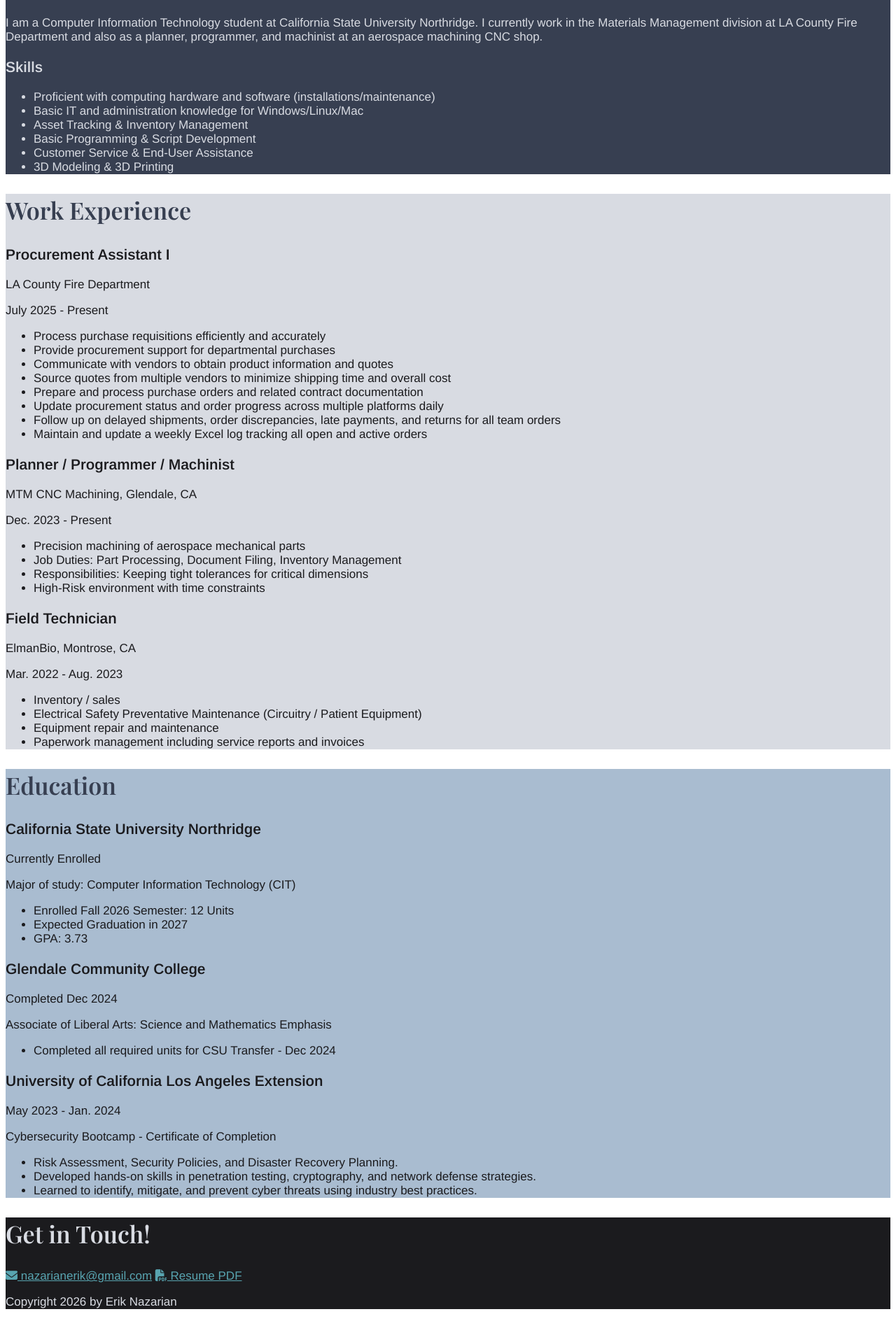
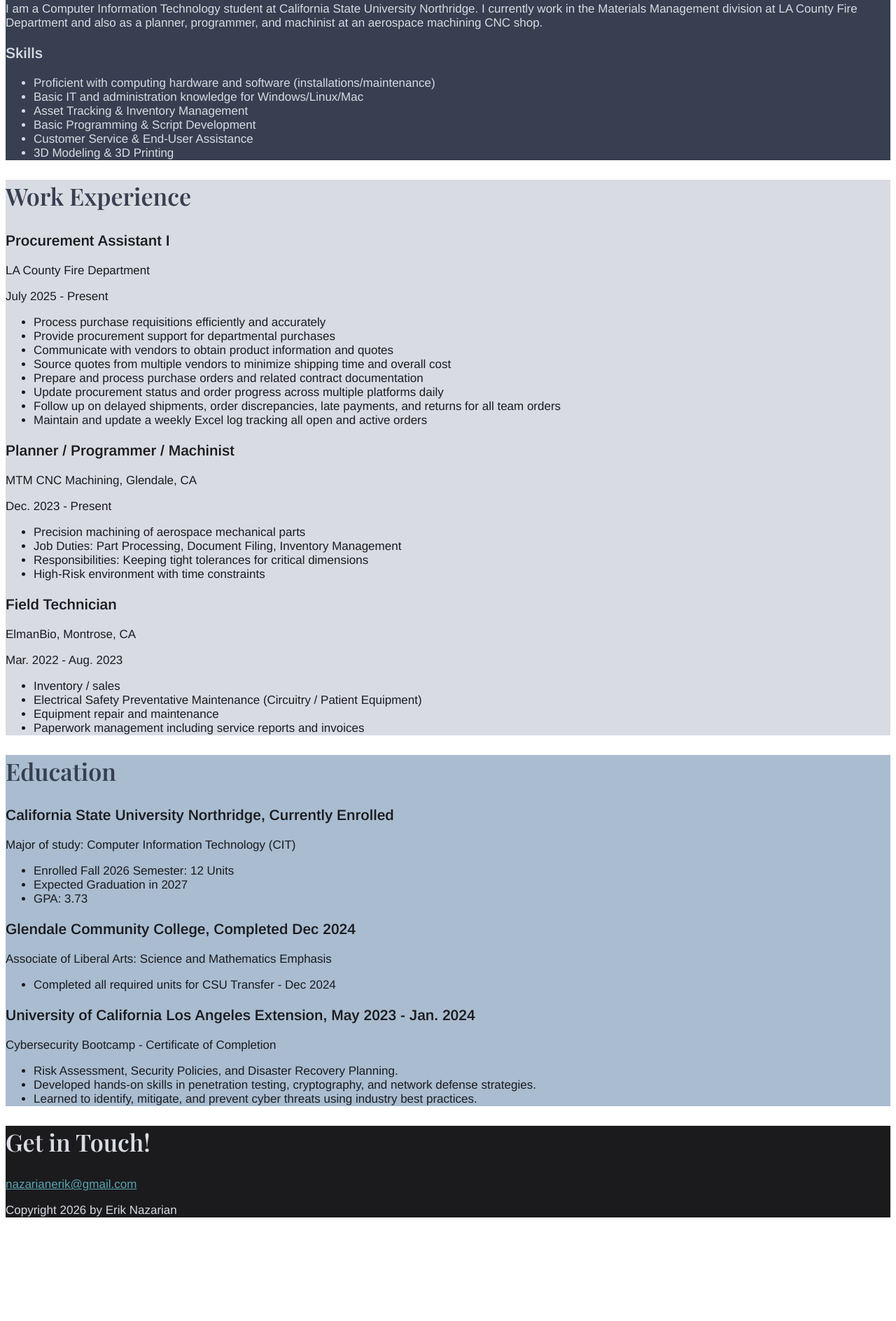
Before and after one commit to nazarianerik/CIT384-HW6, a plain HTML site: page index.html in a window 1280 px wide. Shown: the part 842-2730 px from the top of the page at 70% size. After the commit the page ends 2599 px from the top, so only its background shows below. Drawn offline with nearby package versions, Linux system fonts and the light colour scheme.

Commit message:
index.html

```diff
--- a/index.html
+++ b/index.html
@@ -4,31 +4,15 @@
     <meta charset="UTF-8">
     <meta name="viewport" content="width=device-width, initial-scale=1.0">
     <title>Erik Nazarian | Resume</title>
-
     <link rel="preconnect" href="https://fonts.googleapis.com">
     <link rel="preconnect" href="https://fonts.gstatic.com" crossorigin>
     <link href="https://fonts.googleapis.com/css2?family=Arimo:wght@400;600&family=Playfair+Display:wght@600;800&display=swap" rel="stylesheet">
-
-    <link rel="stylesheet" href="https://cdnjs.cloudflare.com/ajax/libs/font-awesome/6.5.1/css/all.min.css">
-
     <link rel="stylesheet" href="css/styles.css">
 </head>
 <body>
-    <nav>
-        <a href="#about">About</a>
-        <a href="#work">Work Experience</a>
-        <a href="#education">Education</a>
-        <a href="#contact">Contact</a>
-        <a href="Resume%20-%20Nazarian_Erik%202.pdf" download>Download PDF</a>
-    </nav>
-
     <!-- // Intro -->
-    <header id="about">
-        <div class="content-wrap">
-            <div class="column-narrow">
-                <img class="profile-img" src="images/portrait.JPG" alt="Erik Nazarian">
-            </div>
-            <div class="column-wide">
+    <header>
+        <img src="images/portrait.JPG" alt="Erik Nazarian">
         <h1>Erik Nazarian</h1>
         <h2>Undergraduate at CSUN</h2>
         <p>I am a Computer Information Technology student at California State University Northridge. I currently work in the Materials Management division at LA County Fire Department and also as a planner, programmer, and machinist at an aerospace machining CNC shop.</p>
@@ -42,21 +26,16 @@
             <li>Customer Service &amp; End-User Assistance</li>
             <li>3D Modeling &amp; 3D Printing</li>
         </ul>
-            </div>
-        </div>
     </header>
 
     <main>
-        <section class="work-experience" id="work">
-            <div class="content-wrap">
+        <!-- // Work Experience -->
+        <section class="work-experience">
             <h2>Work Experience</h2>
 
-                <div class="column-narrow">
             <h3>Procurement Assistant I</h3>
             <p>LA County Fire Department</p>
             <p>July 2025 - Present</p>
-                </div>
-                <div class="column-wide">
             <ul>
                 <li>Process purchase requisitions efficiently and accurately</li>
                 <li>Provide procurement support for departmental purchases</li>
@@ -67,94 +46,66 @@
                 <li>Follow up on delayed shipments, order discrepancies, late payments, and returns for all team orders</li>
                 <li>Maintain and update a weekly Excel log tracking all open and active orders</li>
             </ul>
-                </div>
 
-                <div class="column-narrow">
             <h3>Planner / Programmer / Machinist</h3>
             <p>MTM CNC Machining, Glendale, CA</p>
             <p>Dec. 2023 - Present</p>
-                </div>
-                <div class="column-wide">
             <ul>
                 <li>Precision machining of aerospace mechanical parts</li>
                 <li>Job Duties: Part Processing, Document Filing, Inventory Management</li>
                 <li>Responsibilities: Keeping tight tolerances for critical dimensions</li>
                 <li>High-Risk environment with time constraints</li>
             </ul>
-                </div>
 
-                <div class="column-narrow">
             <h3>Field Technician</h3>
             <p>ElmanBio, Montrose, CA</p>
             <p>Mar. 2022 - Aug. 2023</p>
-                </div>
-                <div class="column-wide">
             <ul>
                 <li>Inventory / sales</li>
                 <li>Electrical Safety Preventative Maintenance (Circuitry / Patient Equipment)</li>
                 <li>Equipment repair and maintenance</li>
                 <li>Paperwork management including service reports and invoices</li>
             </ul>
-                </div>
-            </div>
         </section>
 
 
-        <section class="education" id="education">
-            <div class="content-wrap">
+        <!-- // Education -->
+        <section class="education">
             <h2>Education</h2>
 
-                <div class="column-narrow">
-                    <h3>California State University Northridge</h3>
-                    <p>Currently Enrolled</p>
-                </div>
-                <div class="column-wide">
+            <h3>California State University Northridge, Currently Enrolled</h3>
             <p>Major of study: Computer Information Technology (CIT)</p>
             <ul>
                 <li>Enrolled Fall 2026 Semester: 12 Units</li>
                 <li>Expected Graduation in 2027</li>
                 <li>GPA: 3.73</li>
             </ul>
-                </div>
 
-                <div class="column-narrow">
-                    <h3>Glendale Community College</h3>
-                    <p>Completed Dec 2024</p>
-                </div>
-                <div class="column-wide">
+            <h3>Glendale Community College, Completed Dec 2024</h3>
             <p>Associate of Liberal Arts: Science and Mathematics Emphasis</p>
             <ul>
                 <li>Completed all required units for CSU Transfer - Dec 2024</li>
             </ul>
-                </div>
 
-                <div class="column-narrow">
-                    <h3>University of California Los Angeles Extension</h3>
-                    <p>May 2023 - Jan. 2024</p>
-                </div>
-                <div class="column-wide">
+            <h3>University of California Los Angeles Extension, May 2023 - Jan. 2024</h3>
             <p>Cybersecurity Bootcamp - Certificate of Completion</p>
             <ul>
                 <li>Risk Assessment, Security Policies, and Disaster Recovery Planning.</li>
                 <li>Developed hands-on skills in penetration testing, cryptography, and network defense strategies.</li>
                 <li>Learned to identify, mitigate, and prevent cyber threats using industry best practices.</li>
             </ul>
-                </div>
-            </div>
         </section>
     </main>
 
-    <footer id="contact">
-        <div class="content-wrap">
+    <!-- // Footer & contact info -->
+    <footer>
         <h2>Get in Touch!</h2>
 
-            <div class="contact-info">
-                <a href="mailto:nazarianerik@gmail.com"><i class="fa-solid fa-envelope"></i> nazarianerik@gmail.com</a>
-                <a href="Resume%20-%20Nazarian_Erik%202.pdf" download><i class="fa-solid fa-file-pdf"></i> Resume PDF</a>
+        <div>
+            <a href="mailto:nazarianerik@gmail.com">nazarianerik@gmail.com</a>
         </div>
 
         <p>Copyright 2026 by Erik Nazarian</p>
-        </div>
     </footer>
 </body>
 </html>
```
Lines whose indentation alone changed are shown as unchanged.
